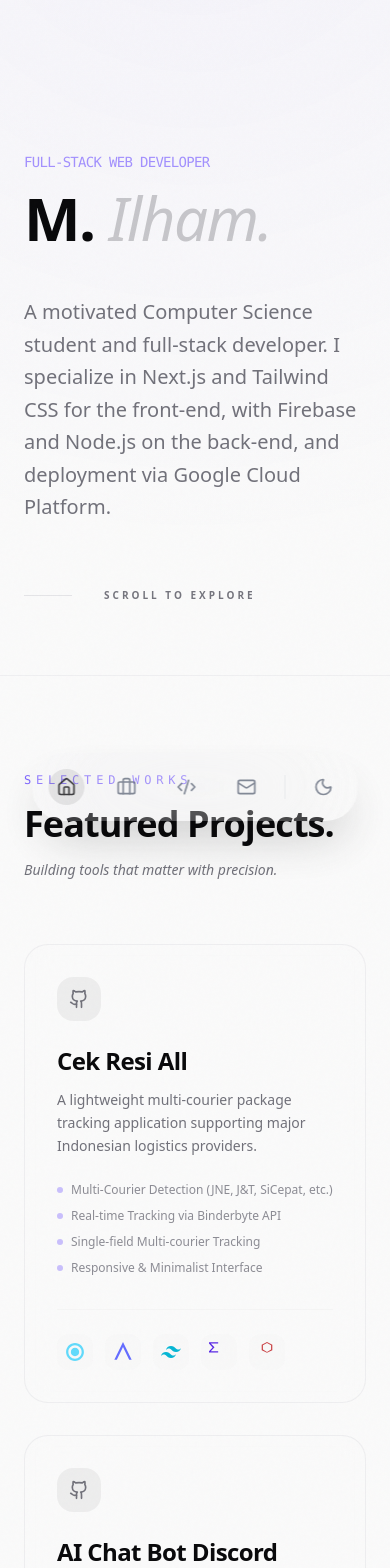
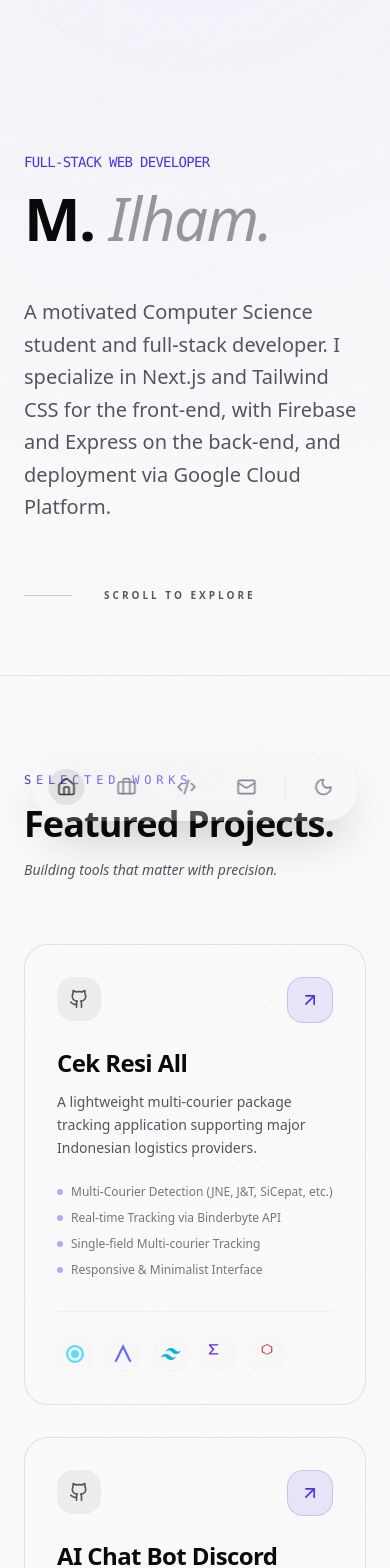
Before and after one commit to Ilhamaji/Ilhamaji.github.io, a Next.js app: page / in a window 390 px wide. Shown: the top 1568 px of the page. Built offline with nearby package versions, Linux system fonts and the light colour scheme.

Commit message:
style: improve light mode visibility and mobile/tablet demo button visibility

```diff
--- a/app/globals.css
+++ b/app/globals.css
@@ -22,9 +22,10 @@
   --color-ring: hsl(var(--ring));
 }
 
-html {
-  scroll-behavior: smooth;
-  cursor: none; /* Hide default for CustomCursor */
+@media (pointer: fine) {
+  html {
+    cursor: none; /* Hide default for CustomCursor on devices with mouse/trackpad */
+  }
 }
 
 :root {
@@ -39,12 +40,12 @@ html {
   --secondary: 240 4.8% 95.9%;
   --secondary-foreground: 240 5.9% 10%;
   --muted: 240 4.8% 95.9%;
-  --muted-foreground: 240 3.8% 46.1%;
-  --accent: 250 100% 70%; /* Soft Minimalist Accent */
+  --muted-foreground: 240 5.9% 35%;
+  --accent: 250 80% 55%; /* More defined Minimalist Accent for Light Mode */
   --accent-foreground: 240 5.9% 10%;
   --destructive: 0 84.2% 60.2%;
   --destructive-foreground: 0 0% 98%;
-  --border: 240 5.9% 90%;
+  --border: 240 5.9% 80%;
   --input: 240 5.9% 90%;
   --ring: 240 5.9% 10%;
   --radius: 0.5rem;
@@ -107,7 +108,7 @@ html {
 }
 
 .glass-minimal {
-  @apply bg-background/50 backdrop-blur-md border border-border/50 transition-all duration-700 ease-in-out;
+  @apply bg-background/80 dark:bg-background/50 backdrop-blur-md border border-border/50 transition-all duration-700 ease-in-out;
 }
 
 .no-scrollbar::-webkit-scrollbar { display: none; }
--- a/components/bento-skills.tsx
+++ b/components/bento-skills.tsx
@@ -49,7 +49,7 @@ export function BentoSkills() {
           <motion.h2
             initial={{ opacity: 0, y: 20 }}
             whileInView={{ opacity: 1, y: 0 }}
-            className="text-5xl md:text-7xl font-black tracking-tighter text-gray-900 dark:text-white"
+            className="text-5xl md:text-7xl font-black tracking-tighter text-foreground"
           >
             Teknologi yang saya <span className="opacity-30 italic">percaya.</span>
           </motion.h2>
@@ -75,10 +75,10 @@ export function BentoSkills() {
                 </div>
 
                 <div>
-                  <h4 className="text-xl font-black text-gray-900 dark:text-white mb-4 uppercase tracking-tighter">{cat.title}</h4>
+                    <h4 className="text-xl font-black text-foreground mb-4 uppercase tracking-tighter">{cat.title}</h4>
                   <div className="flex flex-wrap gap-2">
                     {cat.skills.map(skill => (
-                      <span key={skill} className="text-[10px] font-bold bg-white/40 dark:bg-black/20 px-3 py-1 rounded-full text-gray-600 dark:text-gray-400 border border-white/20">
+                      <span key={skill} className="text-[10px] font-bold bg-white/40 dark:bg-black/20 px-3 py-1 rounded-full text-muted-foreground border border-white/20">
                         {skill}
                       </span>
                     ))}
--- a/components/custom-cursor.tsx
+++ b/components/custom-cursor.tsx
@@ -6,6 +6,7 @@ import { motion, useSpring, useMotionValue } from "framer-motion";
 export function CustomCursor() {
   const [isVisible, setIsVisible] = useState(false);
   const [isHovering, setIsHovering] = useState(false);
+  const [isDesktop, setIsDesktop] = useState(false);
 
   const cursorX = useMotionValue(-100);
   const cursorY = useMotionValue(-100);
@@ -15,6 +16,14 @@ export function CustomCursor() {
   const cursorYSpring = useSpring(cursorY, springConfig);
 
   useEffect(() => {
+    // Check if device has a fine pointer (mouse/trackpad)
+    const mediaQuery = window.matchMedia("(pointer: fine)");
+    setIsDesktop(mediaQuery.matches);
+
+    const handler = (e: MediaQueryListEvent) => setIsDesktop(e.matches);
+    mediaQuery.addEventListener("change", handler);
+
+    if (!mediaQuery.matches) return () => mediaQuery.removeEventListener("change", handler);
     const moveCursor = (e: MouseEvent) => {
       cursorX.set(e.clientX);
       cursorY.set(e.clientY);
@@ -43,11 +52,12 @@ export function CustomCursor() {
     return () => {
       window.removeEventListener("mousemove", moveCursor);
       window.removeEventListener("mouseover", handleMouseOver);
+      mediaQuery.removeEventListener("change", handler);
       document.body.classList.remove("custom-cursor");
     };
   }, [cursorX, cursorY]);
 
-  if (!isVisible) return null;
+  if (!isDesktop || !isVisible) return null;
 
   return (
     <>
--- a/components/hero-minimal.tsx
+++ b/components/hero-minimal.tsx
@@ -4,7 +4,7 @@ import { motion } from "framer-motion";
 
 export function HeroMinimal() {
   const bio =
-    "A motivated Computer Science student and full-stack developer. I specialize in Next.js and Tailwind CSS for the front-end, with Firebase and Node.js on the back-end, and deployment via Google Cloud Platform.";
+    "A motivated Computer Science student and full-stack developer. I specialize in Next.js and Tailwind CSS for the front-end, with Firebase and Express on the back-end, and deployment via Google Cloud Platform.";
 
   return (
     <motion.section
@@ -21,11 +21,11 @@ export function HeroMinimal() {
           animate={{ opacity: 1, y: 0 }}
           transition={{ duration: 0.8, ease: "easeOut" }}
         >
-          <span className="text-accent font-mono text-sm tracking-tighter mb-4 block uppercase opacity-70">
+          <span className="text-accent font-mono text-sm tracking-tighter mb-4 block uppercase transition-opacity duration-500">
             Full-stack Web Developer
           </span>
           <h1 className="text-6xl md:text-8xl font-bold tracking-tight mb-12 text-foreground">
-            M. <span className="opacity-20 italic font-light">Ilham.</span>
+            M. <span className="opacity-40 dark:opacity-20 italic font-light">Ilham.</span>
           </h1>
         </motion.div>
 
--- a/components/project-minimal.tsx
+++ b/components/project-minimal.tsx
@@ -153,9 +153,9 @@ export function ProjectMinimal() {
                     href={p.demo}
                     target="_blank"
                     rel="noopener noreferrer"
-                    className="p-3 bg-muted rounded-2xl opacity-0 group-hover:opacity-100 transition-all hover:bg-accent hover:text-white"
+                    className="p-3 bg-accent/10 lg:bg-muted rounded-2xl opacity-100 lg:opacity-0 lg:group-hover:opacity-100 transition-all hover:bg-accent hover:text-white border border-accent/20 lg:border-transparent"
                   >
-                    <ArrowUpRight className="w-5 h-5" />
+                    <ArrowUpRight className="w-5 h-5 text-accent lg:text-card-foreground lg:group-hover:text-white transition-colors" />
                   </a>
                 )}
               </div>
```
Also changed, not shown: 1 other file (tests, documents, lock files or other folders).
